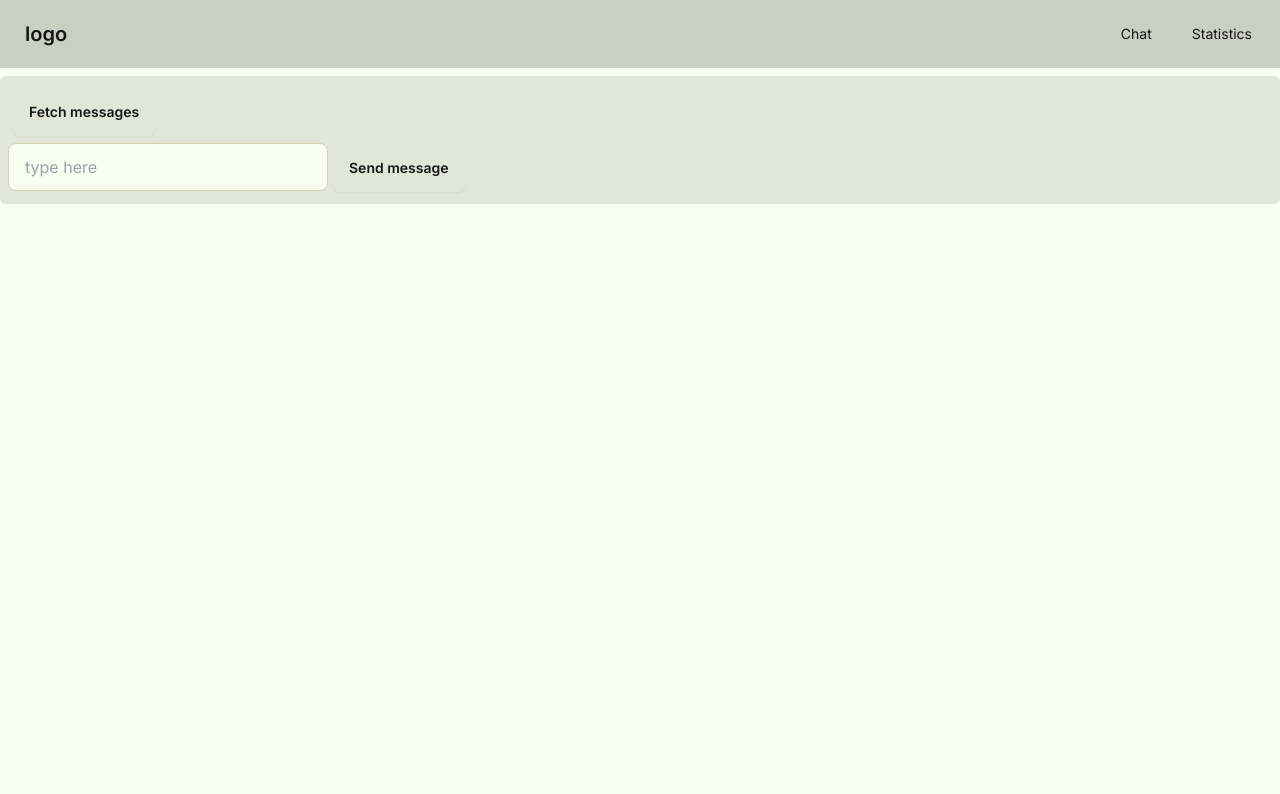
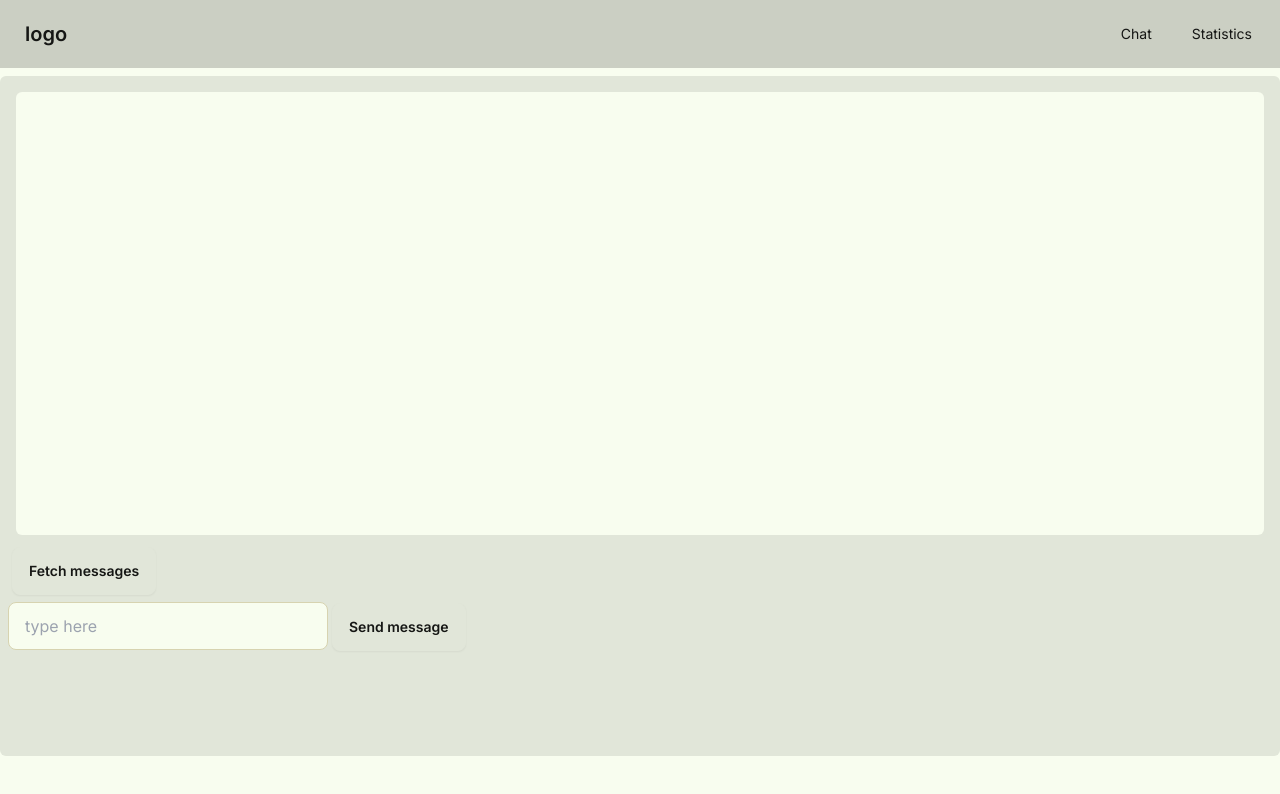
Before and after one commit to Infinite-Loopers2024/slow-chat-final, a Next.js app: page /chat in a window 1280 px wide. Shown: the top 794 px of the page. Built offline with nearby package versions, Linux system fonts and the light colour scheme.

Commit message:
justify content
Co-authored-by: Mårten Söderlind <marten.soderlind@appliedtechnology.se>
Co-authored-by: Love <love.bellinder@gmail.com>
Co-authored-by: Ali <ali.mohseni05@yahoo.se>

```diff
--- a/app/(chat-rum)/chat/page.tsx
+++ b/app/(chat-rum)/chat/page.tsx
@@ -1,10 +1,12 @@
 import React from "react";
-
 
 export default function ChatPage() {
   return (
-    <main className="container mx-auto p-2 rounded-md bg-base-200 mt-2">
-      <div id="message-placeholder"></div>
+    <main className="container mx-auto p-2 rounded-md bg-base-200 mt-2 h-[85lvh]">
+      <div
+        id="message-placeholder"
+        className="h-4/6 bg-base-100 rounded-md m-2"
+      ></div>
       <div id="counter"></div>
       <button className="btn m-1">Fetch messages</button>
       <form action="submit">
```
